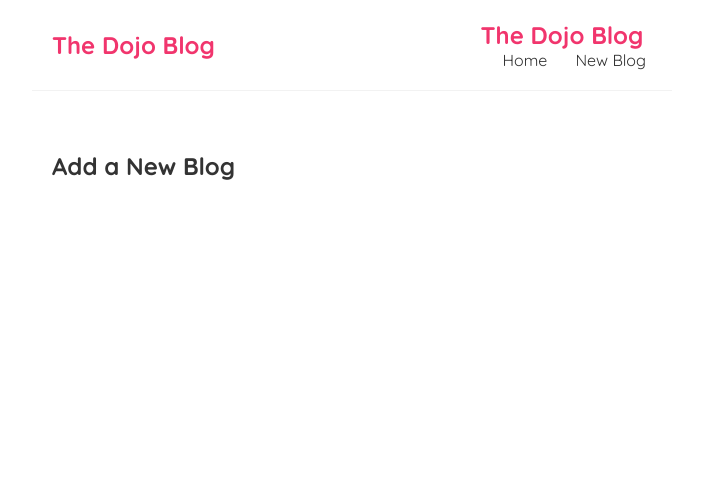
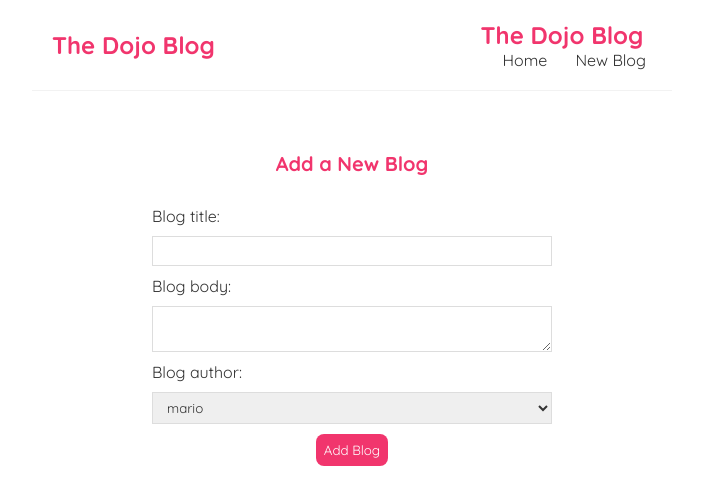
Before and after one commit to ajcheng7/web-development, a React (Create React App) app in the folder nnreact_tutorial/dojo-blog/: page /create in a window 1280 px wide. Shown: the top 504 px of the page, without its empty margins (288-991 px from the left). Built offline with nearby package versions, Linux system fonts and the light colour scheme.

Commit message:
made form on create.js and handled new submits

```diff
--- a/nnreact_tutorial/dojo-blog/src/Create.js
+++ b/nnreact_tutorial/dojo-blog/src/Create.js
@@ -1,7 +1,46 @@
+import { useState } from "react";
+
 const Create = () => {
+    const [title, setTitle] = useState('');
+    const [body, setBody] = useState('');
+    const [author, setAuthor] = useState('mario');
+
+    const handleSubmit = (e) => {
+        e.preventDefault();
+        const blog = { title, body, author };
+
+        console.log(blog);
+    }
     return (
         <div className="create">
             <h2>Add a New Blog</h2>
+            <form onSubmit={handleSubmit}>
+                <label>Blog title:</label>
+                <input
+                    type="text"
+                    required
+                    value={title}
+                    // listen to the event and get the value from input
+                    onChange={(e) => setTitle(e.target.value)}
+                />
+                <label>Blog body:</label>
+                <textarea
+                    required
+                    value={body}
+                    onChange={(e) => setBody(e.target.value)}
+                >
+                </textarea>
+                <label>Blog author:</label>
+                <select
+                    value={author}
+                    onChange={(e) => setAuthor(e.target.value)}
+                >
+                    <option value="mario">mario</option>
+                    <option value="yoshi">yoshi</option>
+
+                </select>
+                <button>Add Blog</button>
+            </form>
         </div>
      );
 }
--- a/nnreact_tutorial/dojo-blog/src/index.css
+++ b/nnreact_tutorial/dojo-blog/src/index.css
@@ -70,3 +70,35 @@
   border-radius: 8px;
   cursor: pointer;
 }
+
+/* create new blog form */
+.create {
+  max-width: 400px;
+  margin: 0 auto;
+  text-align: center;
+}
+.create label {
+  text-align: left;
+  display: block;
+}
+.create h2 {
+  font-size: 20px;
+  color: #f1356d;
+  margin-bottom: 30px;
+}
+.create input, .create textarea, .create select {
+  width: 100%;
+  padding: 6px 10px;
+  margin: 10px 0;
+  border: 1px solid #ddd;
+  box-sizing: border-box;
+  display: block;
+}
+.create button {
+  background: #f1356d;
+  color: #fff;
+  border: 0;
+  padding: 8px;
+  border-radius: 8px;
+  cursor: pointer;
+}
```
